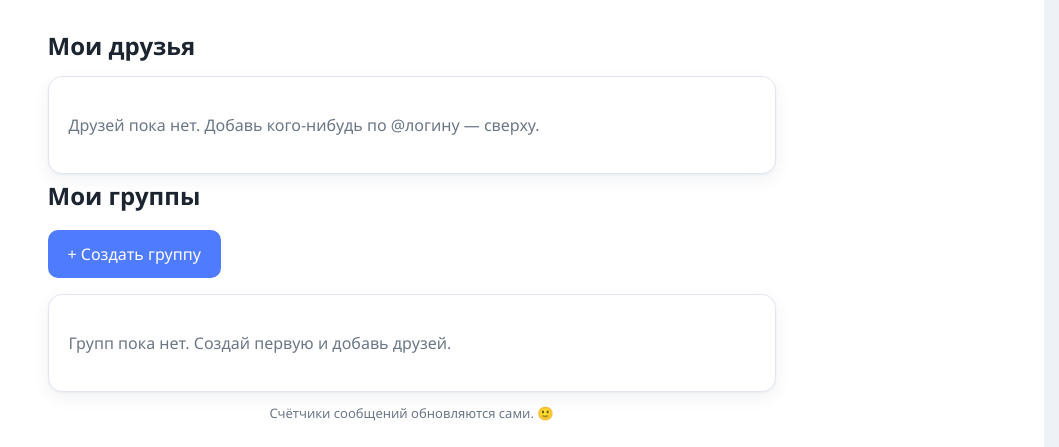
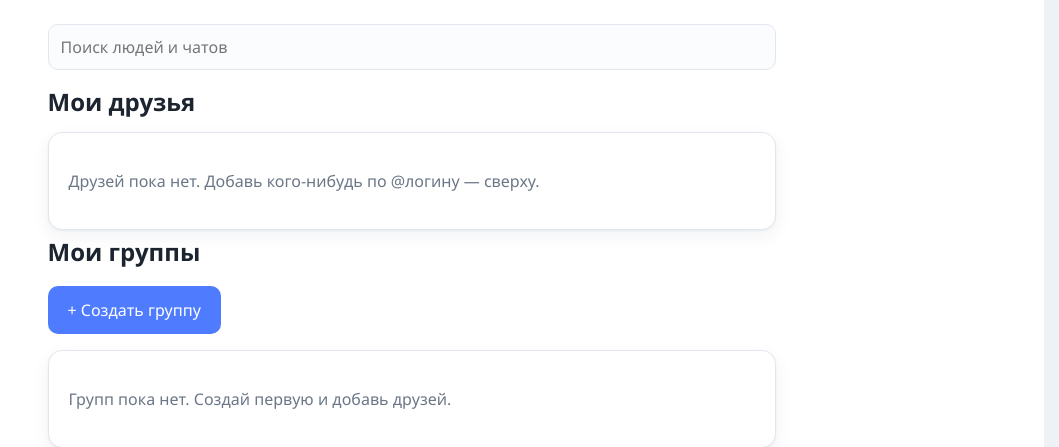
Before and after one commit to D1aBet14ek/messenger, a Flask app: template templates/chats_list.html in a window 1280 px wide. Shown: the top 447 px of the page, without its empty margins (221-1280 px from the left). Run offline with Flask 3, Linux system fonts and the light colour scheme; the template is opened without the code that fills it, so the values that code supplies are empty.

Commit message:
Add search box to chat list (filter friends and groups)

```diff
--- a/static/style.css
+++ b/static/style.css
@@ -218,6 +218,10 @@ hr { border: 0; border-top: 1px solid var(--line); margin: 4px 0; }
 }
 .list-body { background: var(--bg); }
 .list-wrap { max-width: 760px; margin: 0 auto; padding: 24px 16px 48px; }
+
+/* Поиск в списке чатов */
+.search-box { margin-bottom: 14px; }
+.search-box input { width: 100%; }
 
 /* Внутренняя страничка с сообщениями (живёт внутри рамки).
    Фон такой же, как у рамки, поэтому при самообновлении НЕТ белого мигания. */
--- a/templates/chats_list.html
+++ b/templates/chats_list.html
@@ -14,6 +14,11 @@
 </head>
 <body class="frame-body list-body theme-{{ theme }}{% if app_bg %} bg-{{ app_bg }}{% endif %}">
   <div class="list-wrap">
+
+    {# Поиск по людям и группам #}
+    <div class="search-box">
+      <input id="searchBox" type="text" placeholder="Поиск людей и чатов" autocomplete="off">
+    </div>
 
     {% if incoming %}
       <h1>Заявки в друзья ({{ incoming|length }})</h1>
@@ -144,6 +149,26 @@
     }
     updateCounts();
     setInterval(updateCounts, 5000);
+
+    // Поиск: вводишь текст — список людей и групп фильтруется
+    (function () {
+      var box = document.getElementById("searchBox");
+      if (!box) return;
+      function apply() {
+        var q = box.value.trim().toLowerCase();
+        var items = document.querySelectorAll(".people li");
+        for (var i = 0; i < items.length; i++) {
+          var el = items[i];
+          if (!el.getAttribute("data-name")) {
+            el.setAttribute("data-name", el.textContent.toLowerCase());
+          }
+          var name = el.getAttribute("data-name");
+          el.hidden = q !== "" && name.indexOf(q) === -1;
+        }
+      }
+      box.addEventListener("input", apply);
+      apply();
+    })();
   </script>
 </body>
 </html>
```
